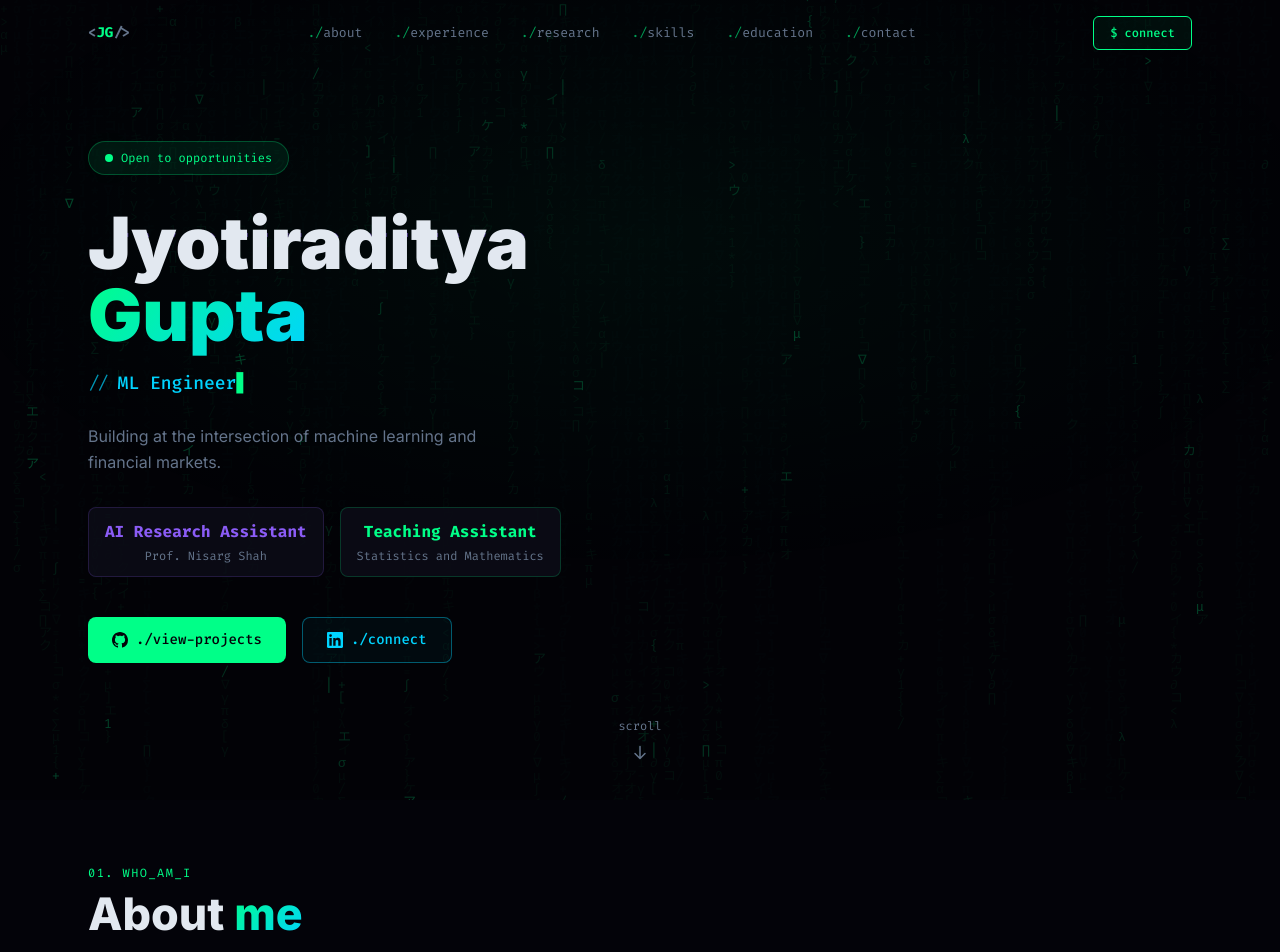
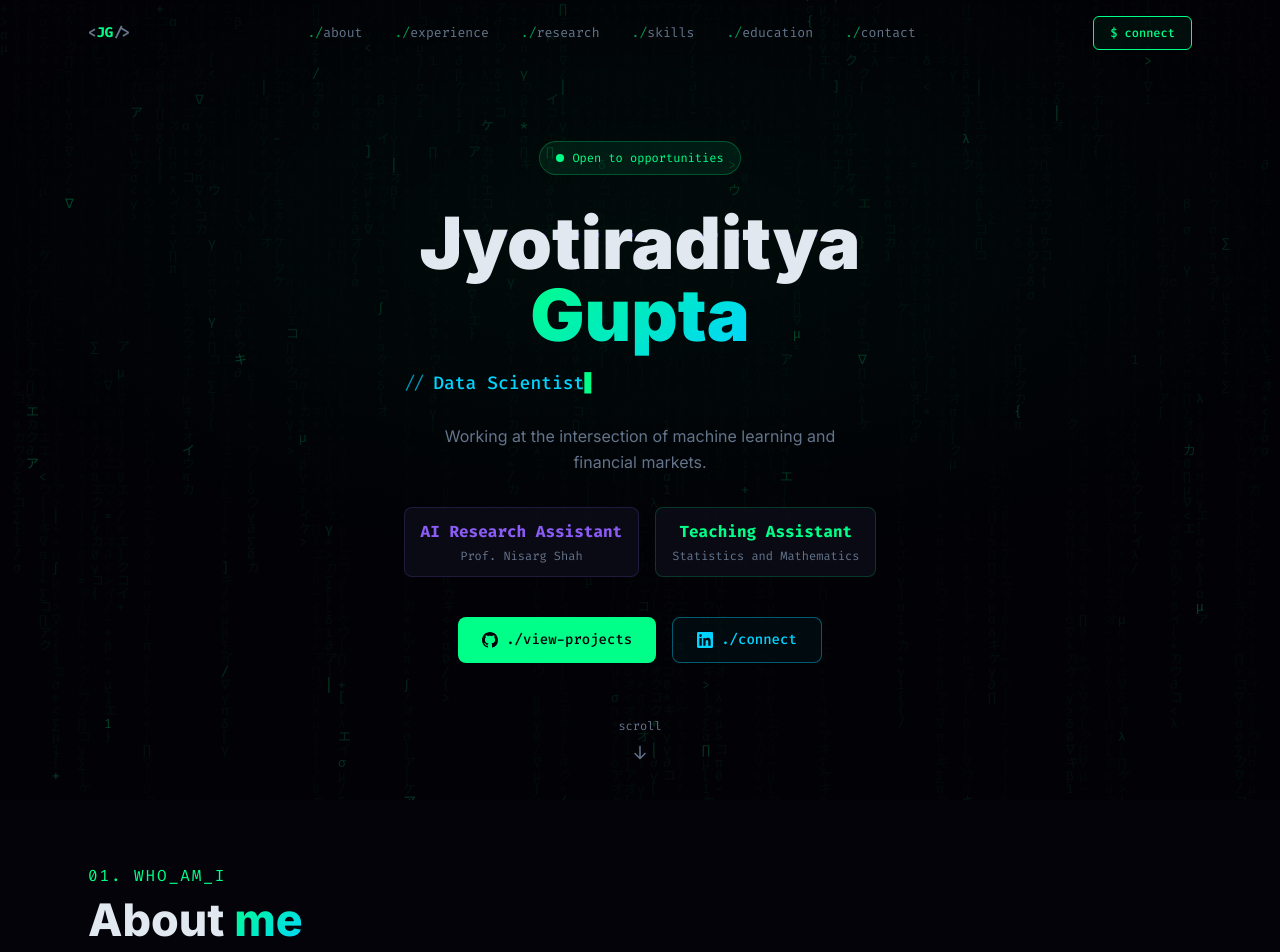
Before and after one commit to jyotiraditya09/jyotiraditya09.github.io, a React (Vite) app: page / in a window 1280 px wide. Shown: the top 952 px of the page. Built offline with nearby package versions, Linux system fonts and the light colour scheme.

Commit message:
increased font

```diff
--- a/src/components/Contact.jsx
+++ b/src/components/Contact.jsx
@@ -63,7 +63,7 @@ export default function Contact() {
           </div>
         </motion.div>
 
-        <div className="max-w-lg">
+        <div className="max-w-lg mx-auto">
           {/* Terminal contact block */}
           <motion.div
             initial={{ opacity: 0, x: -30 }}
--- a/src/components/Experience.jsx
+++ b/src/components/Experience.jsx
@@ -71,7 +71,7 @@ function ExperienceCard({ job, index }) {
         {/* Bullets */}
         <ul className="space-y-2 mb-5">
           {job.bullets.map((b, i) => (
-            <li key={i} className="flex gap-3 text-sm leading-relaxed" style={{ color: '#94a3b8' }}>
+            <li key={i} className="flex gap-3 text-base leading-relaxed" style={{ color: '#94a3b8' }}>
               <span className="mt-1 shrink-0 font-mono" style={{ color: job.color }}>▸</span>
               {b}
             </li>
--- a/src/components/Hero.jsx
+++ b/src/components/Hero.jsx
@@ -55,9 +55,9 @@ export default function Hero() {
       />
 
       <div className="relative z-10 max-w-6xl mx-auto px-6 w-full">
-        <div className="flex items-center min-h-[80vh]">
-          {/* Left column */}
-          <div style={{ animation: 'fadeInUp 0.8s ease 0.2s both' }}>
+        <div className="flex items-center justify-center min-h-[80vh]">
+          {/* Center column */}
+          <div className="text-center" style={{ animation: 'fadeInUp 0.8s ease 0.2s both' }}>
             {/* Status badge */}
             <div
               className="inline-flex items-center gap-2 px-4 py-2 rounded-full mb-8 font-mono text-xs"
@@ -108,14 +108,14 @@ export default function Hero() {
 
             {/* Tagline */}
             <p
-              className="text-base mb-8 max-w-md leading-relaxed"
+              className="text-base mb-8 max-w-md leading-relaxed mx-auto"
               style={{ color: 'var(--muted)' }}
             >
               {personal.tagline}
             </p>
 
             {/* Stats row */}
-            <div className="flex flex-wrap gap-4 mb-10">
+            <div className="flex flex-wrap justify-center gap-4 mb-10">
               {personal.stats.map((stat) => (
                 <div
                   key={stat.label}
@@ -143,7 +143,7 @@ export default function Hero() {
             </div>
 
             {/* CTA Buttons */}
-            <div className="flex flex-wrap gap-4">
+            <div className="flex flex-wrap justify-center gap-4">
               <a
                 href={personal.github}
                 target="_blank"
--- a/src/components/Research.jsx
+++ b/src/components/Research.jsx
@@ -50,7 +50,7 @@ function ResearchCard({ item, index }) {
       </div>
 
       {/* Description */}
-      <p className="text-sm leading-relaxed flex-1" style={{ color: '#94a3b8' }}>
+      <p className="text-base leading-relaxed flex-1" style={{ color: '#94a3b8' }}>
         {item.description}
       </p>
 
--- a/src/data/portfolio.js
+++ b/src/data/portfolio.js
@@ -5,11 +5,10 @@ export const personal = {
   github: 'https://github.com/jyotiraditya09',
   roles: [
     'Quantitative Researcher',
+    'Data Scientist',
     'ML Engineer',
-    'Data Scientist',
-    'Software Developer',
   ],
-  tagline: 'Building at the intersection of machine learning and financial markets.',
+  tagline: 'Working at the intersection of machine learning and financial markets.',
   stats: [
     { label: 'Prof. Nisarg Shah', value: 'AI Research Assistant', suffix: '', color: '#8b5cf6' },
     { label: 'Statistics and Mathematics', value: 'Teaching Assistant', suffix: '', color: '#00ff88' },
--- a/src/index.css
+++ b/src/index.css
@@ -201,7 +201,7 @@ body {
 /* ─── Section Styles ──────────────────────────────────── */
 .section-label {
   font-family: 'Fira Code', monospace;
-  font-size: 0.75rem;
+  font-size: 1rem;
   letter-spacing: 0.12em;
   text-transform: uppercase;
   color: var(--green);
```
